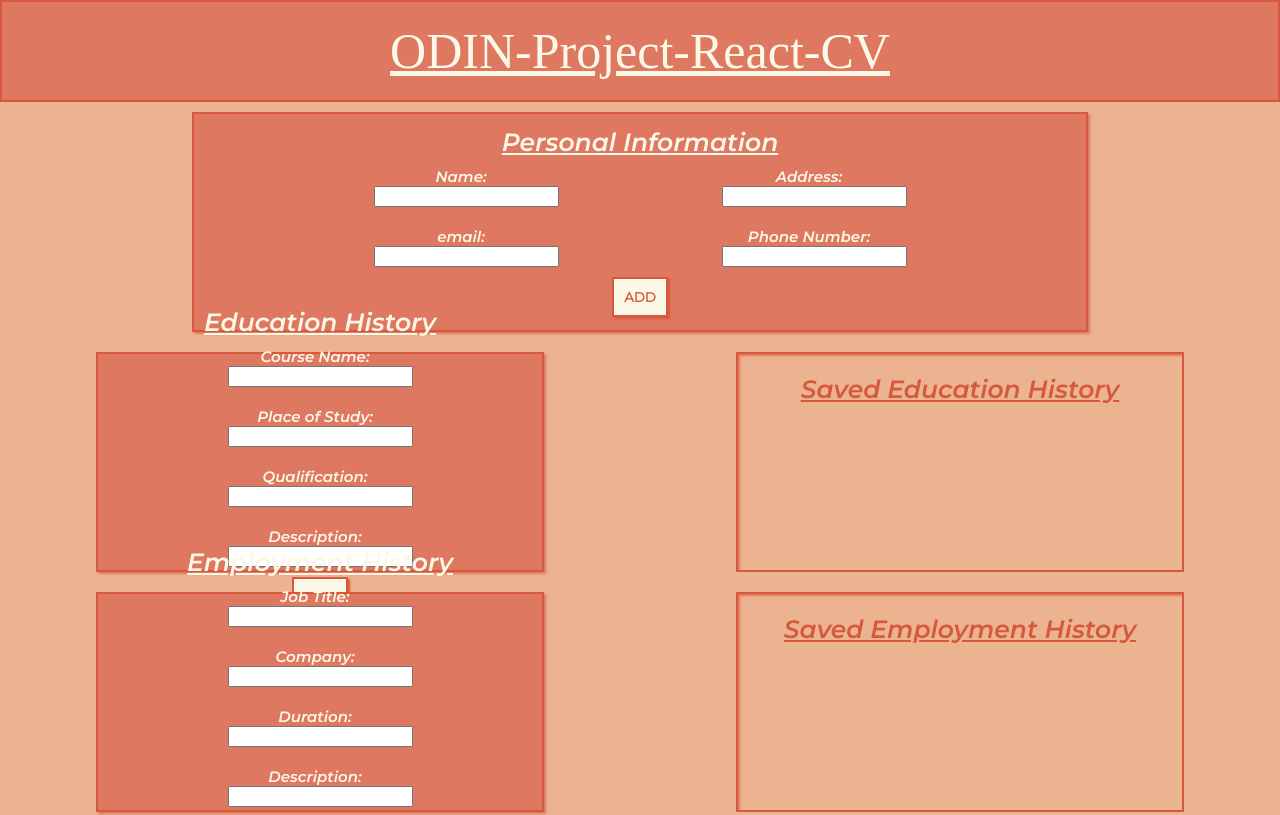
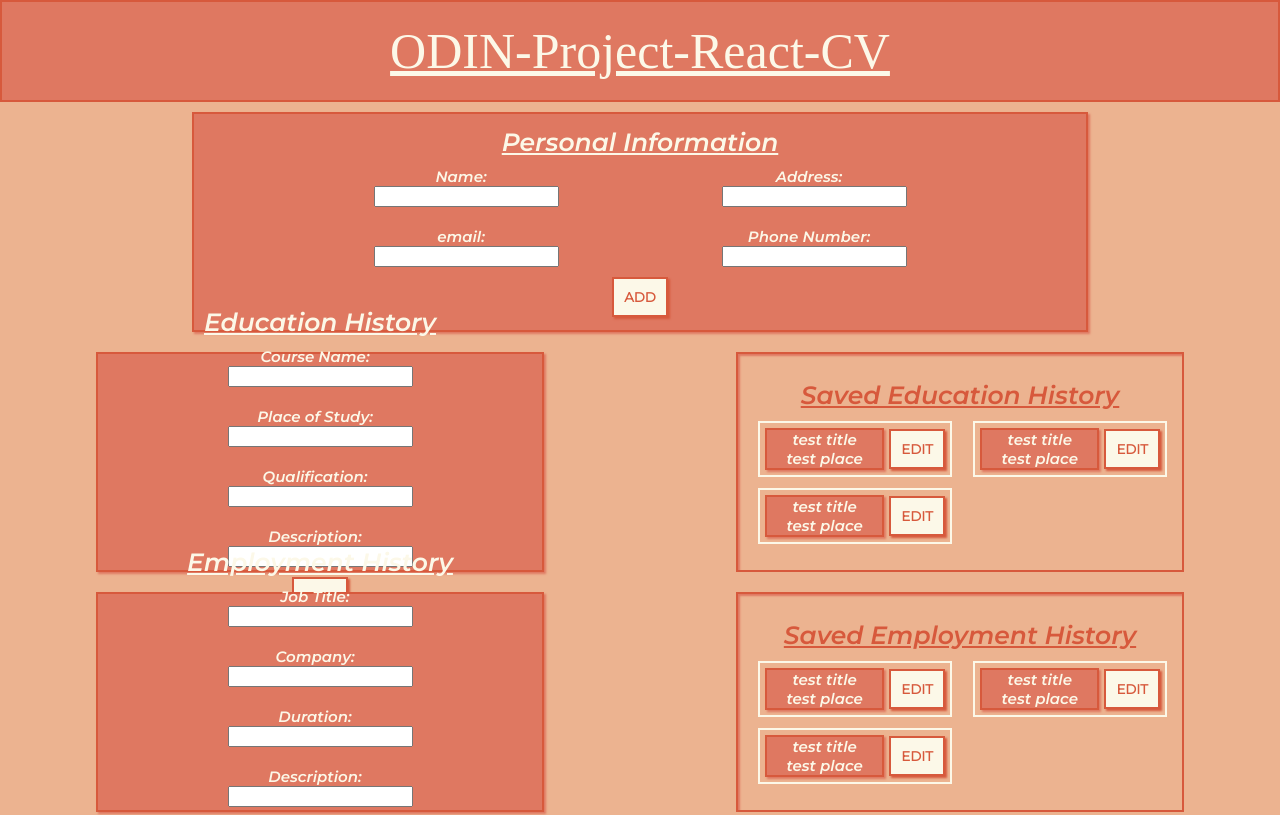
Before and after one commit to rwalsh221/odin_react_cv, a React (Create React App) app in the folder odin_cv/: page / in a window 1280 px wide. Shown: the top 815 px of the page. Built offline with nearby package versions, Linux system fonts and the light colour scheme; a web font is replaced by a local one.

Commit message:
style saved cvInputs, add Button style for EDIT Button

```diff
--- a/odin_cv/src/components/CVInput/CVInputs/CVInputs.module.css
+++ b/odin_cv/src/components/CVInput/CVInputs/CVInputs.module.css
@@ -29,6 +29,15 @@
   background-color: var(--main-background-color-light);
   box-shadow: inset 2px 2px 2px var(--main-background-color);
   color: var(--main-background-color-dark);
+  overflow-y: scroll;
+  display: flex;
+  flex-wrap: wrap;
+  align-items: center;
+  justify-content: space-between;
+}
+
+.cvInputs__saved h3 {
+  width: 100%;
 }
 
 .personal {
--- a/odin_cv/src/components/CVInput/CVInputs/CVinputs.js
+++ b/odin_cv/src/components/CVInput/CVInputs/CVinputs.js
@@ -1,6 +1,7 @@
 import React from 'react';
 
 import Button from '../../UI/Button/Button';
+import SavedCvInput from '../../SavedCvInput/SavedCvInput';
 import classes from './CVInputs.module.css';
 
 const cvInputs = (props) => {
@@ -70,12 +71,15 @@ const cvInputs = (props) => {
       <div className={`${classes.cvInputs} ${classColor}`}>
         <h3 className={classes.cvInputs__heading}>{props.heading}</h3>
         <ul className={classes.cvInputs__content}>{content}</ul>
-        <Button btnType={'btnAdd'} children={'ADD'}></Button>
+        <Button btnType={'btnAdd'} btnLabel={'ADD'}></Button>
       </div>
       <div className={classes.cvInputs__saved}>
         <h3
           className={classes.cvInputs__heading}
         >{`Saved ${props.heading}`}</h3>
+        <SavedCvInput title={'test title'} place={'test place'} />
+        <SavedCvInput title={'test title'} place={'test place'} />
+        <SavedCvInput title={'test title'} place={'test place'} />
       </div>
     </React.Fragment>
   );
@@ -85,7 +89,7 @@ const cvInputs = (props) => {
       <div className={`${classes.personal} ${classColor}`}>
         <h3 className={classes.cvInputs__heading}>{props.heading}</h3>
         <ul className={classes.cvInputs__content}>{content}</ul>
-        <Button btnType={'btnAdd'} children={'ADD'}></Button>
+        <Button btnType={'btnAdd'} btnLabel={'ADD'}></Button>
       </div>
     );
   }
--- /dev/null
+++ b/odin_cv/src/components/SavedCvInput/SavedCvInput.js
@@ -0,0 +1,32 @@
+import React from 'react';
+
+import Button from '../UI/Button/Button';
+import classes from './SavedCvInput.module.css';
+
+const savedCvInput = (props) => {
+  let test = classes.savedCvInput__content;
+
+  const colorChange = () => {
+    console.log('CLICKED');
+    if (test === classes.savedCvInput__content) {
+      test = classes.savedCvInput__contentRed;
+    } else {
+      test = classes.savedCvInput__content;
+    }
+    console.log(test);
+  };
+
+  console.log('CLICKED', test);
+
+  return (
+    <div className={classes.savedCvInput}>
+      <div className={test}>
+        <h4>{props.title}</h4>
+        <h4>{props.place}</h4>
+      </div>
+      <Button btnType={'btnEdit'} btnLabel={'EDIT'} click={colorChange} />
+    </div>
+  );
+};
+
+export default savedCvInput;
--- /dev/null
+++ b/odin_cv/src/components/SavedCvInput/SavedCvInput.module.css
@@ -0,0 +1,46 @@
+.savedCvInput {
+  width: 48%;
+  display: flex;
+  align-items: center;
+  border: 2px solid var(--main-text-color);
+  margin-right: -5px;
+}
+
+.savedCvInput__content,
+.savedCvInput__contentRed {
+  width: 96%;
+  height: max-content;
+  background-color: var(--main-background-color);
+  border: var(--border-2px-dark);
+  display: flex;
+  flex-direction: column;
+  justify-content: center;
+  align-items: center;
+  flex-wrap: nowrap;
+  margin: 0.5rem;
+
+  box-shadow: 2px 2px 2px var(--main-background-color);
+}
+
+.savedCvInput__content {
+  color: var(--main-text-color);
+}
+
+.savedCvInput__contentRed {
+  background-color: red;
+}
+
+.btn {
+  margin-right: 500px;
+}
+
+/* height: max-content;
+  background-color: var(--main-background-color);
+  border: var(--border-2px-dark);
+  color: var(--main-text-color);
+  display: flex;
+  flex-direction: column;
+  justify-content: center;
+  align-items: center;
+  flex-wrap: nowrap;
+  margin: 1rem;*/
--- a/odin_cv/src/components/UI/Button/Button.js
+++ b/odin_cv/src/components/UI/Button/Button.js
@@ -4,8 +4,11 @@ import classes from './Button.module.css';
 
 const button = (props) => {
   return (
-    <button className={[classes.Button, classes[props.btnType]].join(' ')}>
-      {props.children}
+    <button
+      className={[classes.Button, classes[props.btnType]].join(' ')}
+      onClick={props.click}
+    >
+      {props.btnLabel}
     </button>
   );
 };
--- a/odin_cv/src/components/UI/Button/Button.module.css
+++ b/odin_cv/src/components/UI/Button/Button.module.css
@@ -3,7 +3,8 @@ button {
   border-style: none;
 }
 
-.btnAdd {
+.btnAdd,
+.btnEdit {
   padding: 1rem;
   background-color: var(--main-text-color);
   font-family: inherit;
@@ -13,17 +14,24 @@ button {
   font-weight: 600;
 }
 
-.btnAdd:hover {
+.btnAdd:hover,
+.btnEdit:hover {
   background-color: var(--main-background-color-dark);
   border: 2px solid var(--main-text-color);
   color: var(--main-text-color);
 }
 
-.btnAdd:active {
+.btnAdd:active,
+.btnEdit:active {
   transform: translateY(2px);
   box-shadow: none;
 }
 
-.btnAdd:focus {
+.btnAdd:focus,
+.btnEdit:focus {
   outline-color: #5f2114;
 }
+
+.btnEdit {
+  margin-right: 5px;
+}
```
Also changed, not shown: 1 other file (tests, documents, lock files or other folders).
